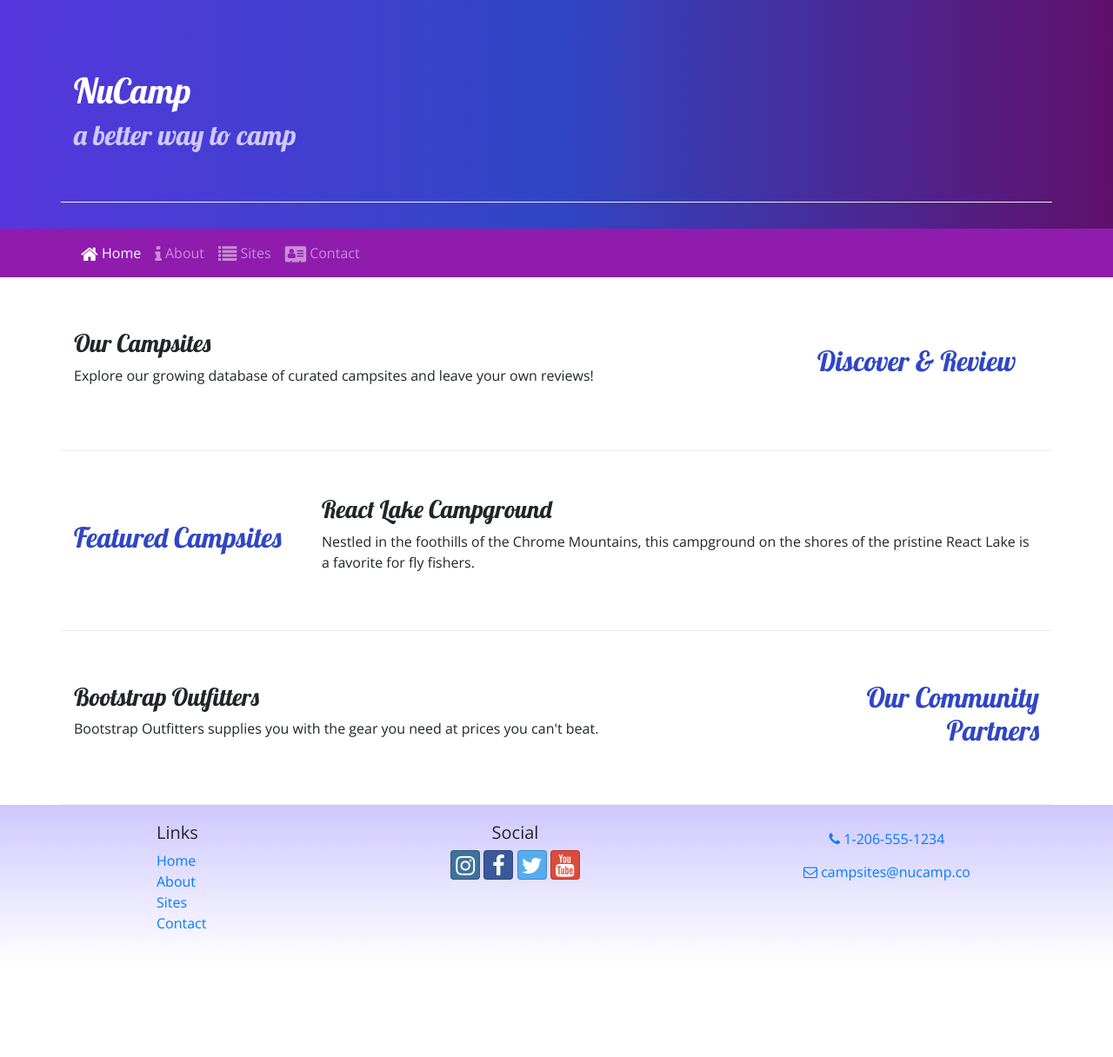
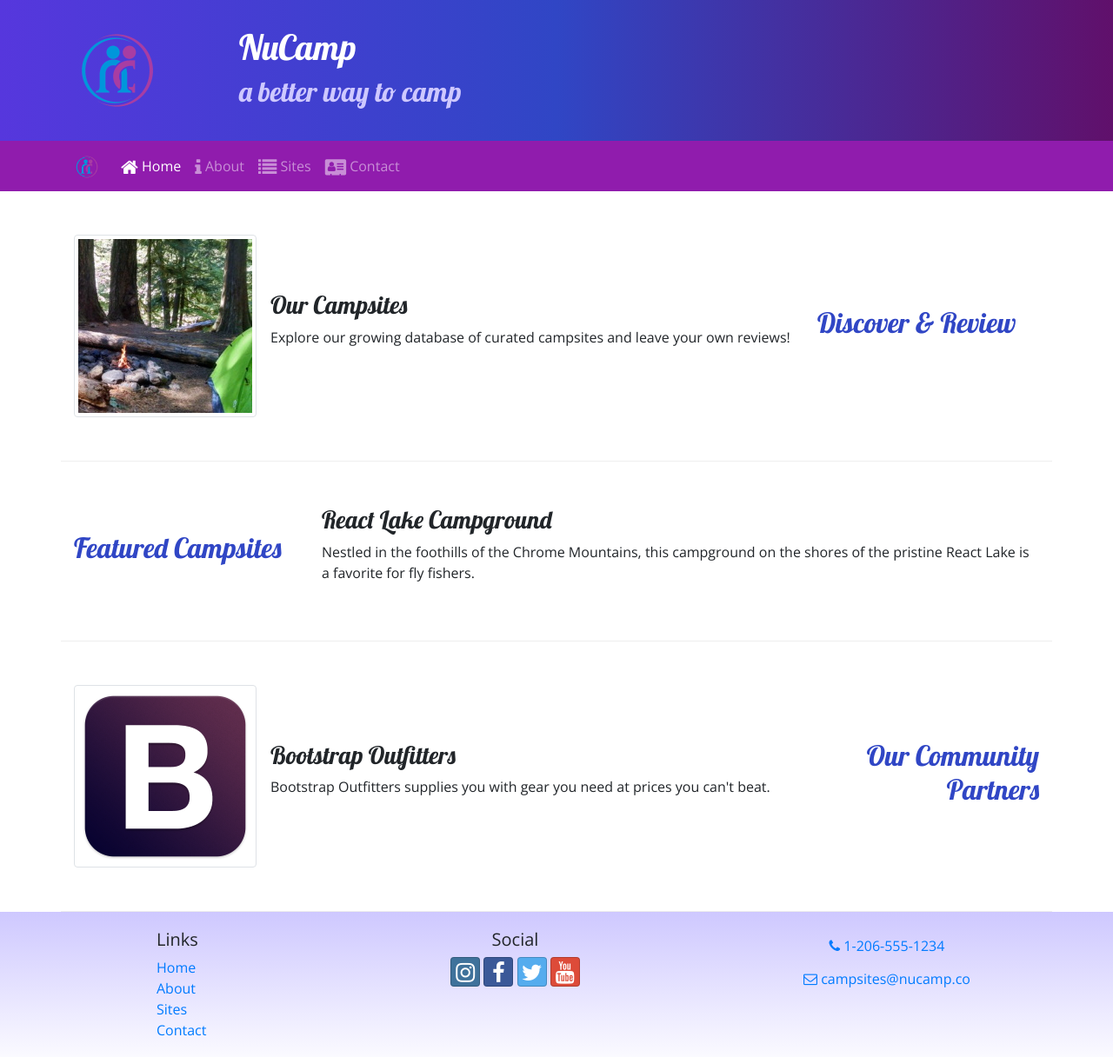
Before and after one commit to hughesmarissa/2-Bootstrap, a website: page index.html in a window 1280 px wide. Shown: the whole page at 87% size. Before the commit the page ends 1110 px from the top, so only its background shows below. Drawn offline with nearby package versions, Linux system fonts and the light colour scheme.

Commit message:
Add Images&Media to index/aboutus/contactus.html pages

```diff
--- a/index.html
+++ b/index.html
@@ -28,7 +28,10 @@
     <header class="jumbotron jumbotron-fluid">
 
         <div class="container">
-            <div class="row row-content align-items-center">
+            <div class="row">
+                <div class="col-4 col-sm-3 col-md-2 align-self-center">
+                    <img src="/img/logo.png" class="img-fluid" />
+                 </div>
                 <div class="col">
                     <h1>NuCamp</h1>
                     <h2>a better way to camp</h2>
@@ -41,6 +44,8 @@
 
     <nav class="navbar navbar-expand-sm navbar-dark sticky-top">
         <div class="container">
+            <a class="navbar-brand" href="#"><img src="img/logo.png" height="30" width="30" /></a>
+            <button class="navbar-toggler" type="button" data-toggle="collapse" data-target="#nucampNavbar">
                 <button class="navbar-toggler ml-auto" type="button" data-toggle="collapse" data-target="#nucampNavbar">
                     <span class="navbar-toggler-icon"></span>
                 </button>
@@ -63,8 +68,13 @@
                 <h2 clas="text-sm-right">Discover & Review</h2>
             </div>
             <div class="col">
+                <div class="media">
+                    <img class="d-flex mr-3 img-thumbnail" src="img/breadcrumb-trail-thumb.jpg" alt="Breadcrumb Trail" />
+                    <div class="media-body align-self-center">
                         <h3>Our Campsites</h3>
                         <p class="d-none d-sm-block">Explore our growing database of curated campsites and leave your own reviews!</p>
+                    </div>
+                </div>
             </div>
 
         </div>
@@ -85,8 +95,13 @@
             </div>
 
             <div class="col">
+                <div class="media">
+                    <img class="d-flex mr-3 img-thumbnail" src="img/bootstrap-thumb.png" alt="Bootstrap Outfitters" />
+                    <div class="media-body align-self-center">
                         <h3>Bootstrap Outfitters</h3>
-        		<p class="d-none d-sm-block">Bootstrap Outfitters supplies you with the gear you need at prices you can't beat.</p>
+        				<p class="d-none d-sm-block">Bootstrap Outfitters supplies you with gear you need at prices you can't beat.</p>
+                    </div>
+                </div>
             </div>
         </div>
     </div>
```
Also changed, not shown: aboutus.html (+8 -3 lines), contactus.html (+8 -3 lines), img/bootstrap-thumb.png (added), img/breadcrumb-trail-thumb.jpg (added), img/breadcrumb-trail.jpg (added), img/chrome-river-thumb.jpg (added), img/chrome-river.jpg (added), img/logo.png (added), img/react-lake-thumb.jpg (added), img/react-lake.jpg (added). Lines whose indentation alone changed are shown as unchanged.
